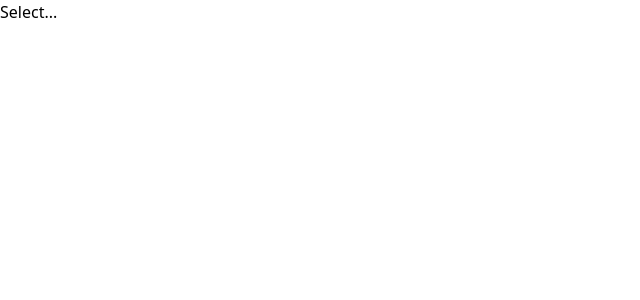
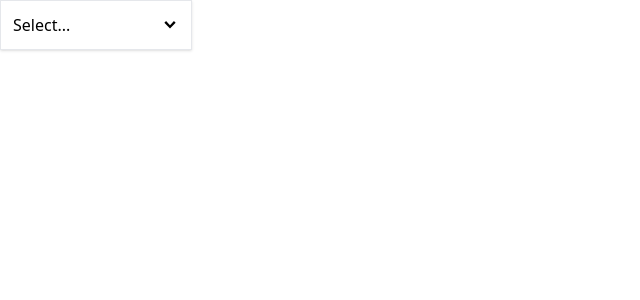
Before and after one commit to ueharaneal/function-react-nav-bar, a React (Create React App) app: page / in a window 1280 px wide. Shown: the top 300 px of the page, without its empty margins (0-640 px from the left). Built offline with nearby package versions, Linux system fonts and the light colour scheme.

Commit message:
Completed dropdown

```diff
--- a/src/App.js
+++ b/src/App.js
@@ -1,8 +1,9 @@
-import { useState } from 'react'
+import { useState, useEffect  } from 'react'
 import Dropdown from './components/Dropdown'
 
 function App() {
   const [selected, setSelected] = useState(null);
+
 
   const handleSelect = (option)=>{
     setSelected(option)
@@ -24,7 +25,7 @@ function App() {
 ]
   return(
     <div>
-      <Dropdown options ={options} selected={selected} onSelect={handleSelect} />
+      <Dropdown options ={options} value={selected} onChange={handleSelect} />
     </div>
   )
 }
--- a/src/components/Dropdown.js
+++ b/src/components/Dropdown.js
@@ -1,31 +1,64 @@
-import {useState} from 'react'
-function Dropdown({options, selected, onSelect}) {
-    const [isOpened, setIsOpened] = useState(false)
+import { useState, useEffect, useRef  } from "react";
+import {GoChevronDown} from 'react-icons/go'
+import Panel from "./Panel"
+function Dropdown({ options, value, onChange }) {
+  const [isOpened, setIsOpened] = useState(false);
+  const divEl = useRef();
 
-    const handleClick=()=>{
-        setIsOpened((currentlyOpened)=>!currentlyOpened)
+  useEffect(()=>{
+    const handler =(event)=>{
+        if(!divEl){
+            return;
+        }
+        if(!divEl.current.contains(event.target)){
+            setIsOpened(false)
+        }
     }
-    const handleOptionClick=(option)=>{
-        setIsOpened(false);
-        onSelect(option)
+    document.addEventListener("click", handler, true)
 
+    return ()=>{
+        document.removeEventListener("click", handler)
     }
 
-    const renderedOptions = options.map((option)=>{
-        return(
-            <div key={option.value} onClick={()=>handleOptionClick(option)}>{option.label}</div>
-        )
-    })
 
+  },[])
+  const handleClick = () => {
+    setIsOpened((currentlyOpened) => !currentlyOpened);
+  };
+  const handleOptionClick = (option) => {
+    setIsOpened(false);
+    onChange(option);
+  };
 
+  const renderedOptions = options.map((option) => {
+    return (
+      <div
+        className="hover:bg-sky-100 cursor-pointer rounded p-1"
+        key={option.value}
+        onClick={() => handleOptionClick(option)}
+      >
+        {option.label}
+      </div>
+    );
+  });
 
+  return (
+    <div ref={divEl}className="w-48 relative">
+      <Panel
+        className="flex justify-between items-center cursor-pointer"
+        onClick={handleClick}
+      >
 
-    return (
-        <div>
-            <div onClick={handleClick}>{selected?.label||'Select...'}</div>
-            {isOpened&&<div>{renderedOptions}</div>}
-        </div>
-  )
+        {value?.label || "Select..."}
+        <GoChevronDown className="text-lg"/>
+      </Panel>
+      {isOpened && (
+        <Panel className="absolute top-full">
+          {renderedOptions}
+        </Panel>
+      )}
+    </div>
+  );
 }
 
 export default Dropdown;
--- /dev/null
+++ b/src/components/Panel.js
@@ -0,0 +1,14 @@
+import classNames from "classnames";
+function Panel({ children, className, ...rest }) {
+  const finalClassNames = classNames(
+    "border rounder p-3 shadow bg-white w-full",
+    className
+  );
+  return (
+    <div {...rest} className={finalClassNames}>
+      {children}{" "}
+    </div>
+  );
+}
+
+export default Panel;
```
